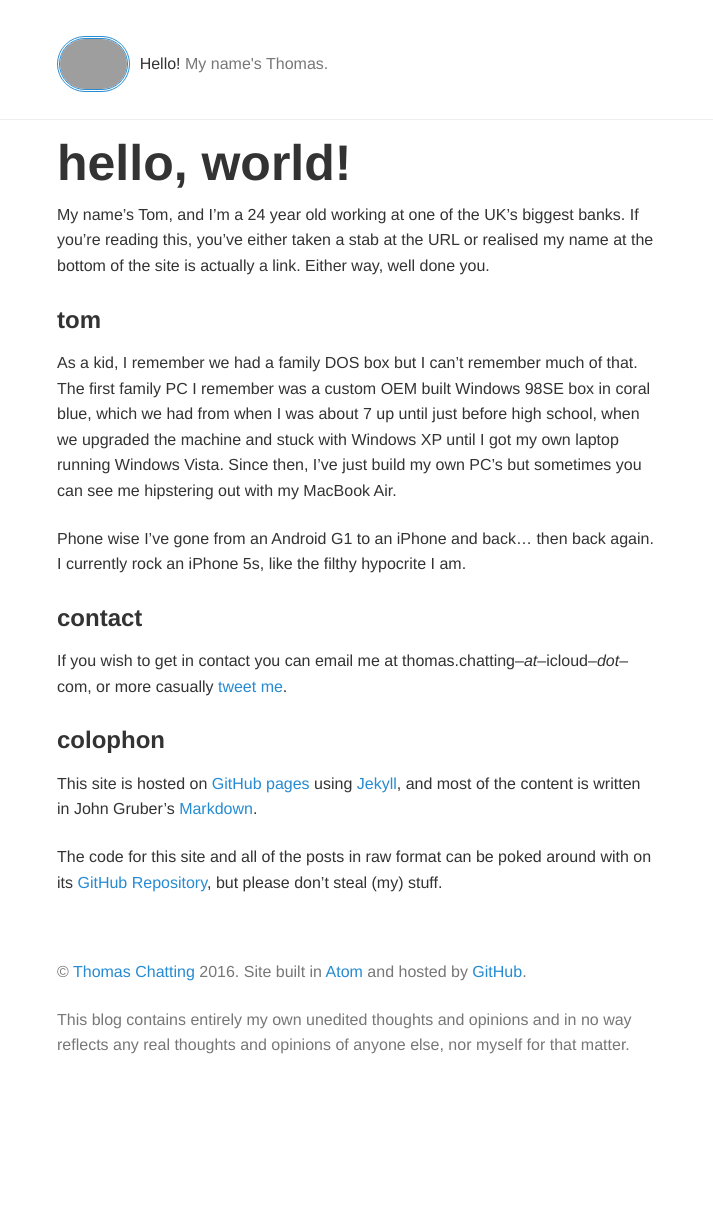
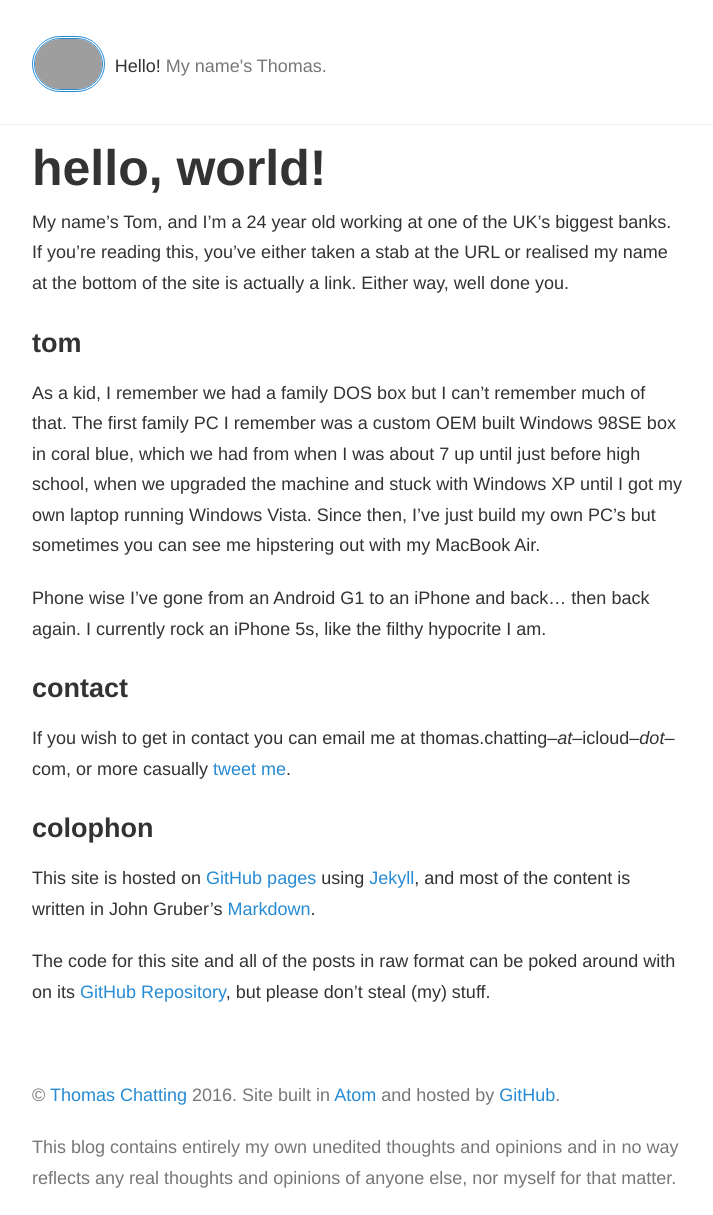
Before and after one commit to tomchatting/tomchatting.github.io, a Jekyll site: the page built from about.markdown, in a window 1280 px wide. Shown: the whole page, without its empty margins (283-996 px from the left). Built offline with Jekyll 4.4.1, drawn with Linux system fonts in a browser that asks for light colours; before the commit the page ends 1080 px from its top, so only the background shows below that; grey boxes are pictures that could not be loaded.

Commit message:
a little wider/bigger

```diff
--- a/css/main.big.css
+++ b/css/main.big.css
@@ -4,14 +4,14 @@
 }
 
 html {
-  font: 16px/1.6 'Helvetica Neue', helvetica, arial, sans-serif;
+  font: 18px/1.7 'Helvetica Neue', helvetica, arial, sans-serif;
   background: #fff;
   color: #333;
 }
 
 .wrapper {
   margin: 0 auto;
-  max-width: 600px;
+  max-width: 650px;
 }
 
 h1.hero {
```
